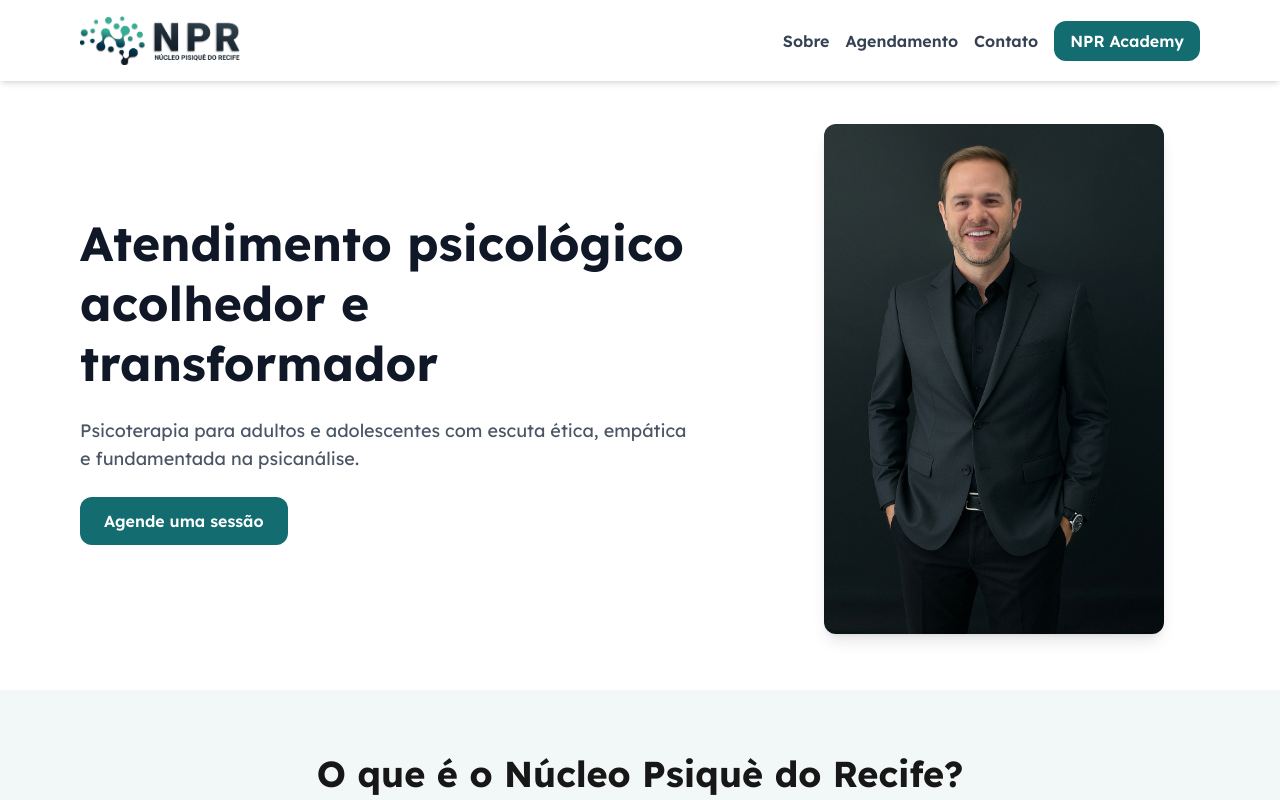
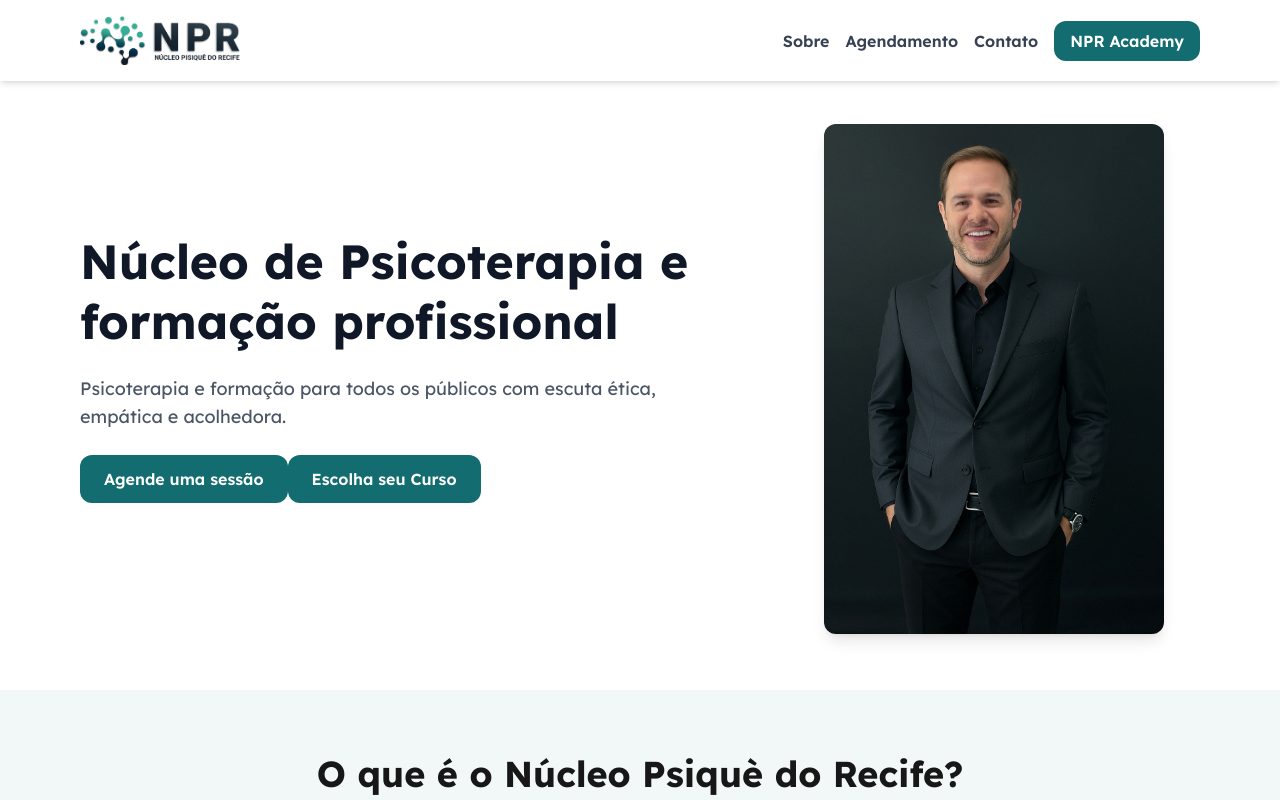
Before and after one commit to matheus1araujo/site-psique, a Next.js app: page / in a window 1280 px wide. Shown: the top 800 px of the page. Built offline with nearby package versions, Linux system fonts and the light colour scheme.

Commit message:
ajustes rômulo

```diff
--- a/pages/index.tsx
+++ b/pages/index.tsx
@@ -70,7 +70,7 @@ export default function Home() {
           {/* Menu de navegação */}
           <nav
             ref={menuRef}
-            className={`absolute md:static top-16 left-0 w-full md:w-auto bg-white md:bg-transparent shadow-md md:shadow-none px-4 py-4 md:py-0 md:px-0 flex-col md:flex-row md:flex items-center justify-center space-y-4 md:space-y-0 md:space-x-4 text-base font-semibold z-40 transition-all duration-300 ${
+            className={`absolute md:static top-16 left-0 w-full md:w-auto bg-[var(--npr-petrol)]md:bg-transparent shadow-md md:shadow-none px-4 py-4 md:py-0 md:px-0 flex-col md:flex-row md:flex items-center justify-center space-y-4 md:space-y-0 md:space-x-4 text-base font-semibold z-40 transition-all duration-300 ${
               menuAberto ? 'flex' : 'hidden md:flex'
             }`}
           >
@@ -120,16 +120,23 @@ export default function Home() {
           {/* Lado esquerdo – Texto */}
           <div className="space-y-6 text-center md:text-left px-4 md:pr-10">
             <h1 className="text-4xl md:text-5xl font-bold leading-tight">
-              Atendimento psicológico acolhedor e transformador
+              Núcleo de Psicoterapia e formação profissional
             </h1>
             <p className="text-lg text-gray-600">
-              Psicoterapia para adultos e adolescentes com escuta ética, empática e fundamentada na psicanálise.
+              Psicoterapia e formação para todos os públicos com escuta ética, empática e acolhedora.
             </p>
             <a
               href="#agendamento"
               className="inline-block bg-[#136C70] text-white px-6 py-3 rounded-xl font-semibold hover:bg-[#265255] transition"
             >
               Agende uma sessão
+            </a>
+
+            <a
+              href="#NPRAcademy"
+              className="inline-block px-5 bg-[#136C70] text-white px-6 py-3 rounded-xl font-semibold hover:bg-[#265255] transition"
+            >
+              Escolha seu Curso
             </a>
           </div>
 
@@ -295,12 +302,12 @@ export default function Home() {
           <div>
             <h3 className="text-lg font-semibold mb-2">Instagram</h3>
             <Link
-              href="https://www.instagram.com/drromulopsicanalise/"
+              href="https://www.instagram.com/nucleopsiquedorecife/"
               target="_blank"
               rel="noopener noreferrer"
               className="inline-block bg-pink-600 text-white px-4 py-2 rounded-xl hover:bg-pink-700 transition"
             >
-              @drromulopsicanalise
+              @nucleopsiquedorecife
             </Link>
           </div>
         </div>
```
